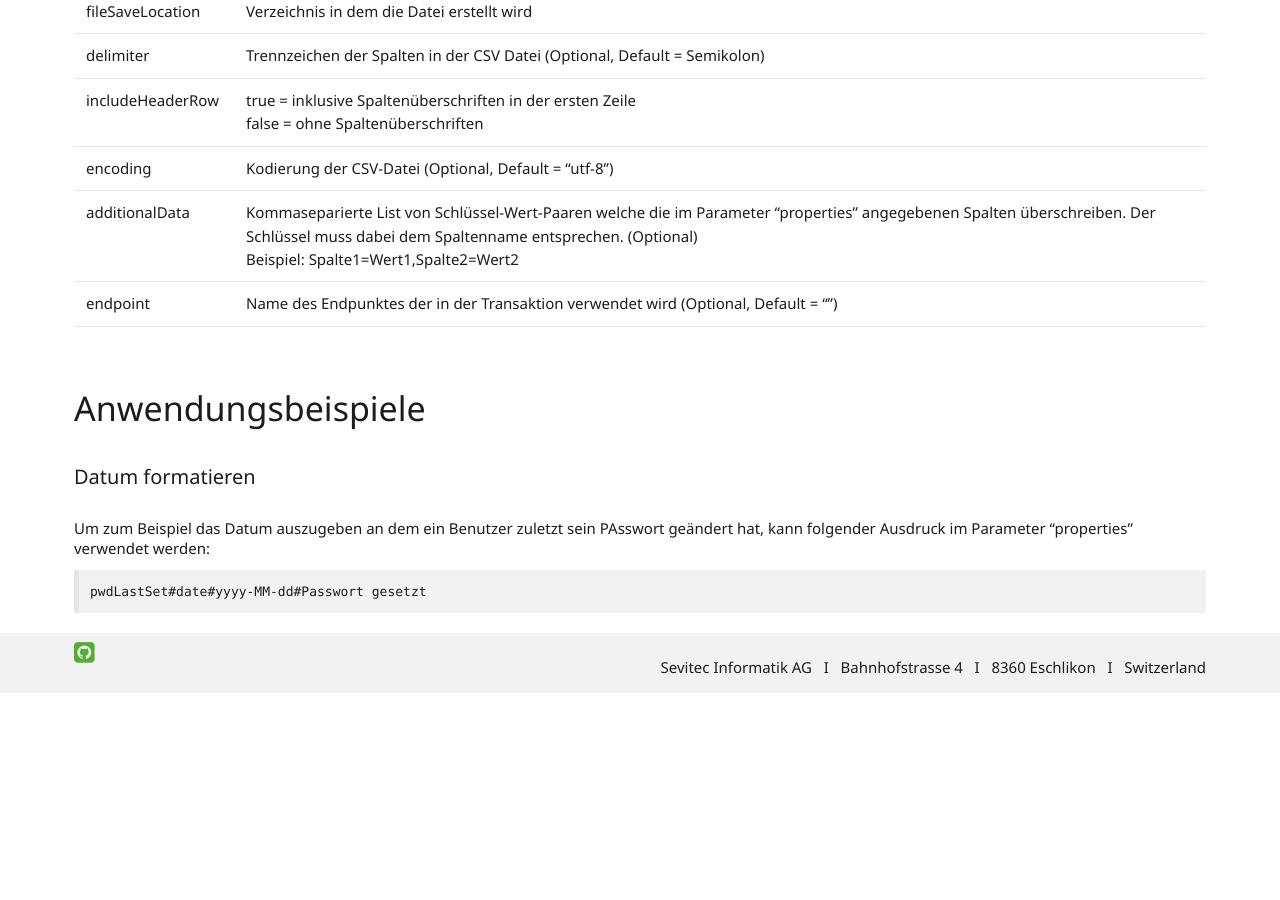
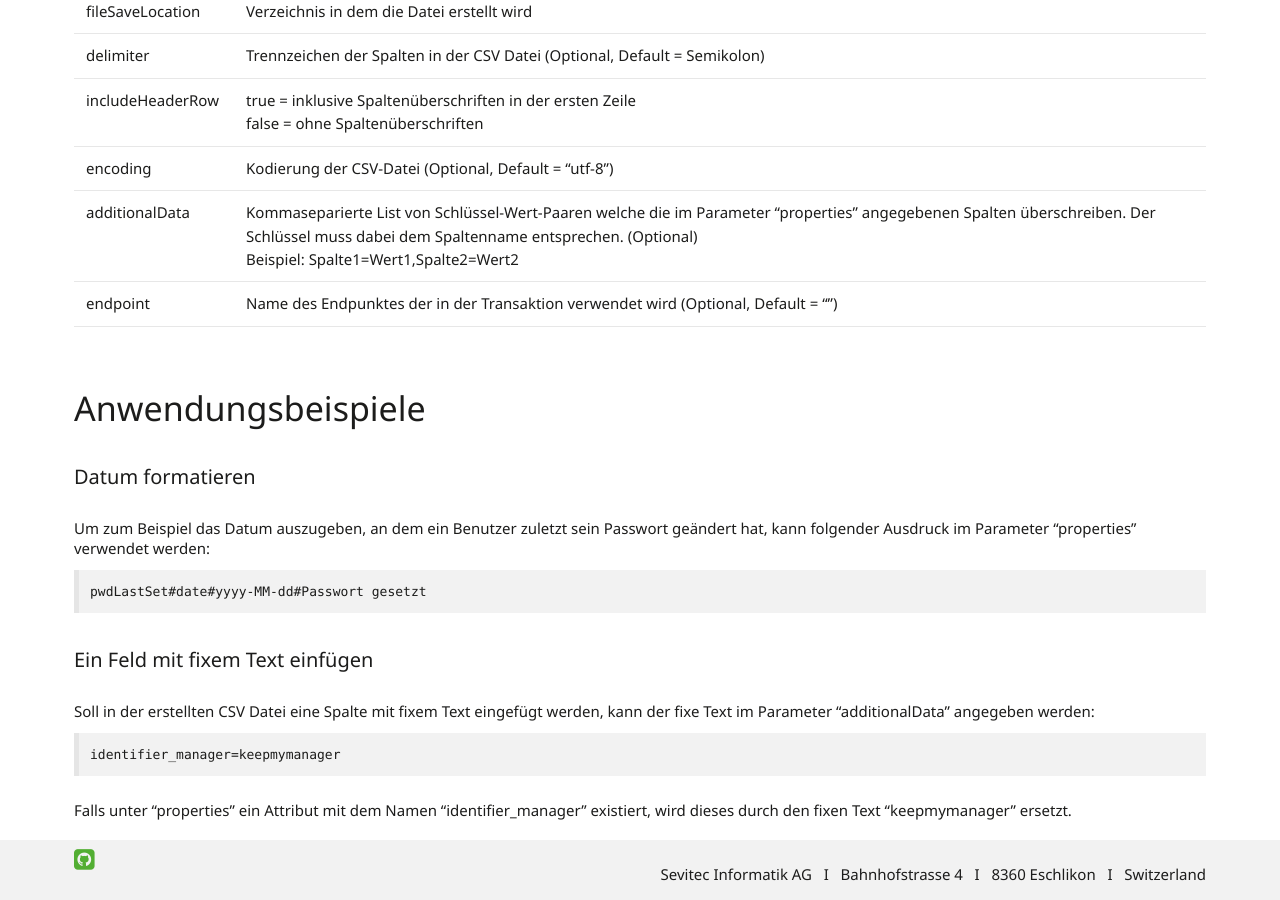
Before and after one commit to primesoft-group/oneconnexx-docs, a Jekyll site: the page built from _pages/addins/de/ldap2csv.md, in a window 1280 px wide and 900 px high, scrolled down 1470 px. Built offline with Jekyll 4.4.1, drawn with Linux system fonts in a browser that asks for light colours; nearby versions of some CDN libraries; some web fonts are replaced; before the commit the page ends 2163 px from its top, so only the background shows below that.

Commit message:
Update ldap2csv.md

````diff
--- a/_pages/addins/de/ldap2csv.md
+++ b/_pages/addins/de/ldap2csv.md
@@ -35,7 +35,17 @@ Das Ldap2CSV Add-In ermittelt via LDAP Angaben aus dem AD (Active Directory) und
 
 ##### Datum formatieren
 
-Um zum Beispiel das Datum auszugeben an dem ein Benutzer zuletzt sein PAsswort geändert hat, kann folgender Ausdruck im Parameter "properties" verwendet werden:
+Um zum Beispiel das Datum auszugeben, an dem ein Benutzer zuletzt sein Passwort geändert hat, kann folgender Ausdruck im Parameter "properties" verwendet werden:
 ```
 pwdLastSet#date#yyyy-MM-dd#Passwort gesetzt
 ```
+
+##### Ein Feld mit fixem Text einfügen
+
+Soll in der erstellten CSV Datei eine Spalte mit fixem Text eingefügt werden, kann der fixe Text im Parameter "additionalData" angegeben werden:
+
+```
+identifier_manager=keepmymanager
+```
+
+Falls unter "properties" ein Attribut mit dem Namen "identifier_manager" existiert, wird dieses durch den fixen Text "keepmymanager" ersetzt.
````
